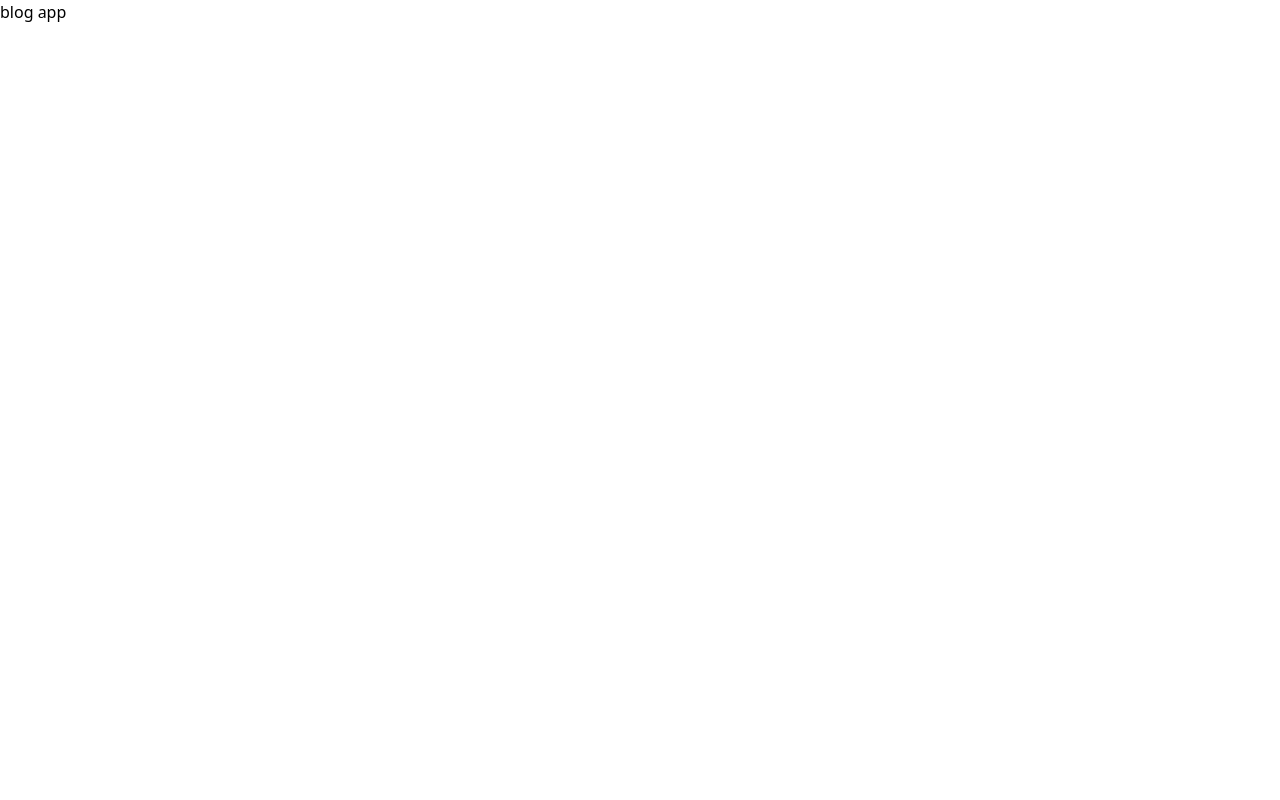
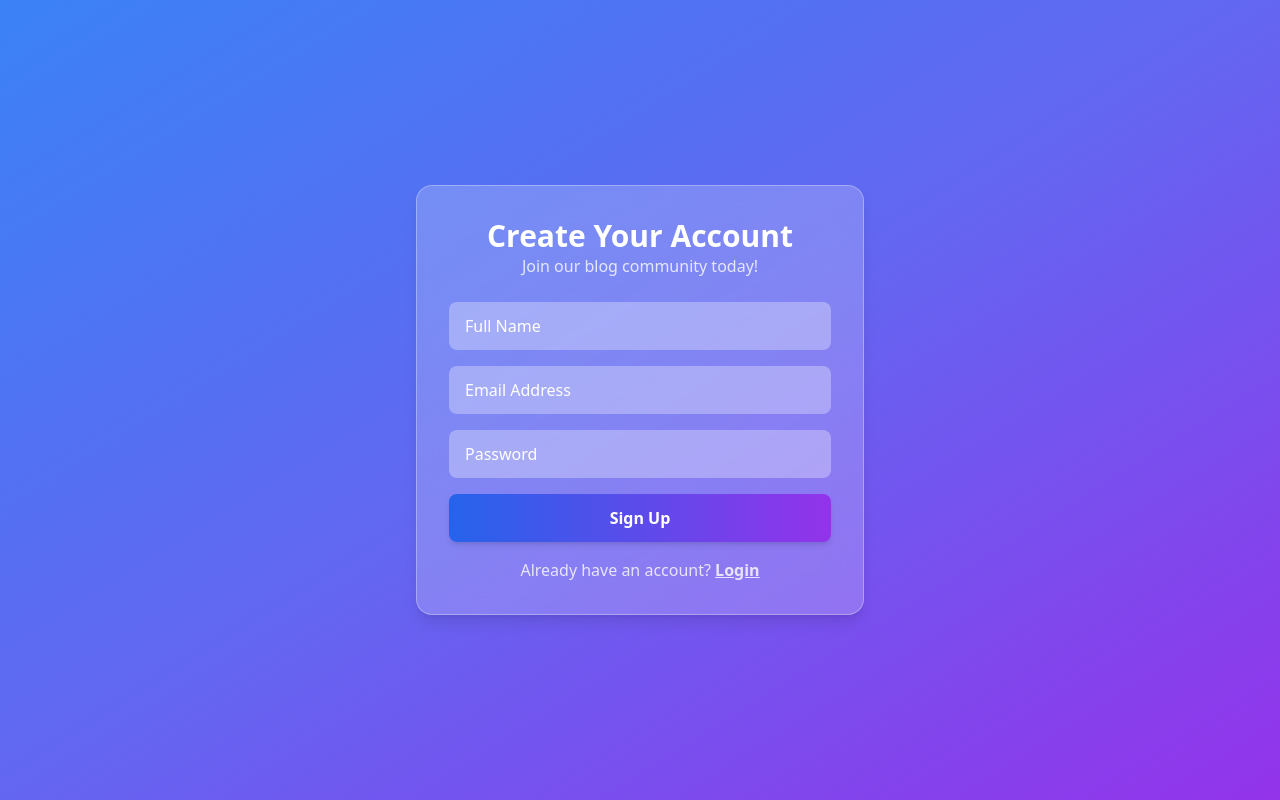
Before and after one commit to Shoaibali12/blog-app, a React (Vite) app in the folder client/: page /signup in a window 1280 px wide. Built offline with nearby package versions, Linux system fonts and the light colour scheme.

Commit message:
create signup ui

```diff
--- a/client/package.json
+++ b/client/package.json
@@ -16,7 +16,8 @@
     "react-dom": "^19.0.0",
     "react-redux": "^9.2.0",
     "react-router-dom": "^7.2.0",
-    "redux": "^5.0.1"
+    "redux": "^5.0.1",
+    "styled-components": "^6.1.15"
   },
   "devDependencies": {
     "@eslint/js": "^9.19.0",
--- a/client/src/App.jsx
+++ b/client/src/App.jsx
@@ -1,5 +1,22 @@
+import React from "react";
+import {
+  BrowserRouter as Router,
+  Routes,
+  Route,
+  Navigate,
+} from "react-router-dom";
+import Signup from "./pages/Signup";
+
 function App() {
-  return <h1>blog app</h1>;
+  return (
+    <Router>
+      <Routes>
+        <Route path="/" element={<Navigate to="/signup" />} />{" "}
+        {/* Redirect "/" to Signup */}
+        <Route path="/signup" element={<Signup />} />
+      </Routes>
+    </Router>
+  );
 }
 
 export default App;
--- /dev/null
+++ b/client/src/pages/Signup.jsx
@@ -0,0 +1,83 @@
+import React, { useState } from "react";
+import { Link } from "react-router-dom";
+
+const Signup = () => {
+  const [user, setUser] = useState({ name: "", email: "", password: "" });
+
+  const handleChange = (e) => {
+    setUser({ ...user, [e.target.name]: e.target.value });
+  };
+
+  const handleSubmit = (e) => {
+    e.preventDefault();
+    console.log("User Data:", user);
+    // API request can be added here
+  };
+
+  return (
+    <div className="min-h-screen flex items-center justify-center bg-gradient-to-br from-blue-500 via-indigo-500 to-purple-600 p-6">
+      <div className="w-full max-w-md bg-white bg-opacity-20 backdrop-blur-lg shadow-lg p-8 rounded-2xl border border-white border-opacity-30">
+        <h2 className="text-3xl font-extrabold text-white text-center">
+          Create Your Account
+        </h2>
+        <p className="text-white text-center mb-6 opacity-80">
+          Join our blog community today!
+        </p>
+
+        <form onSubmit={handleSubmit} className="space-y-4">
+          <div className="relative">
+            <input
+              type="text"
+              name="name"
+              placeholder="Full Name"
+              value={user.name}
+              onChange={handleChange}
+              className="w-full px-4 py-3 rounded-lg bg-white bg-opacity-30 text-white placeholder-white focus:ring-2 focus:ring-white outline-none transition duration-200"
+              required
+            />
+          </div>
+          <div className="relative">
+            <input
+              type="email"
+              name="email"
+              placeholder="Email Address"
+              value={user.email}
+              onChange={handleChange}
+              className="w-full px-4 py-3 rounded-lg bg-white bg-opacity-30 text-white placeholder-white focus:ring-2 focus:ring-white outline-none transition duration-200"
+              required
+            />
+          </div>
+          <div className="relative">
+            <input
+              type="password"
+              name="password"
+              placeholder="Password"
+              value={user.password}
+              onChange={handleChange}
+              className="w-full px-4 py-3 rounded-lg bg-white bg-opacity-30 text-white placeholder-white focus:ring-2 focus:ring-white outline-none transition duration-200"
+              required
+            />
+          </div>
+          <button
+            type="submit"
+            className="w-full bg-gradient-to-r from-blue-600 to-purple-600 text-white font-bold py-3 rounded-lg shadow-md hover:opacity-90 transition duration-300 transform hover:scale-105"
+          >
+            Sign Up
+          </button>
+        </form>
+
+        <p className="text-white text-center mt-4 opacity-80">
+          Already have an account?{" "}
+          <Link
+            to="/login"
+            className="font-bold underline hover:text-gray-200 transition duration-200"
+          >
+            Login
+          </Link>
+        </p>
+      </div>
+    </div>
+  );
+};
+
+export default Signup;
```
Also changed, not shown: 1 other file (tests, documents, lock files or other folders).
